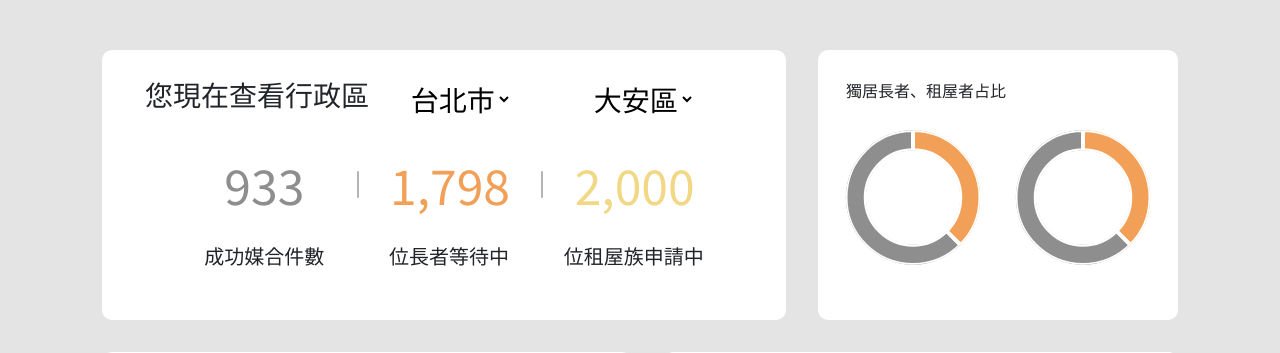
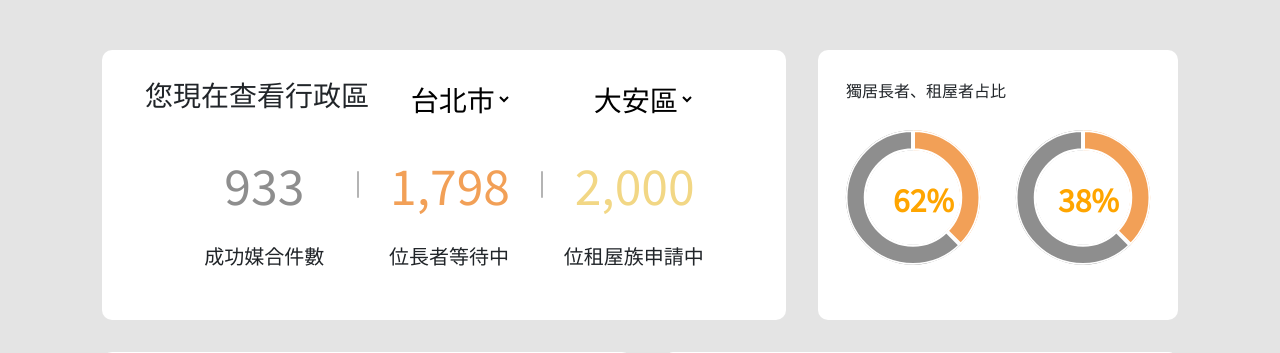
Before and after one commit to jimmyliaoviva/cohousing, a Django app: page /dashboard in a window 1280 px wide. Shown: the top 353 px of the page. Run offline with Django 3.2, Linux system fonts and the light colour scheme; some libraries are stand-ins or nearby versions.

Commit message:
add percentage

```diff
--- a/main/static/css/dashboard.css
+++ b/main/static/css/dashboard.css
@@ -121,3 +121,19 @@ select{
     font-size: 28px;
     background-color: #FFFFFF;
 }
+.singleOldPercent{
+    position: absolute;
+    margin-left: 75px;
+    margin-top: 47px;
+    font-size: 30px;
+    font-weight: bold;
+    color:orange;
+}
+.singleRentPercent{
+    position: absolute;
+    margin-left: 240px;
+    margin-top: 47px;
+    font-size: 30px;
+    font-weight: bold;
+    color:orange;
+}
--- a/templates/dashboard.html
+++ b/templates/dashboard.html
@@ -65,6 +65,8 @@
                     </div>
                 </div>
                 <div class="donutChart">
+                    <div class="singleOldPercent">62%</div>
+                    <div class="singleRentPercent">38%</div>
                     <div class="singleOld-wrapper">
                         <canvas id="singleOld" class=""></canvas>
                     </div>
```
